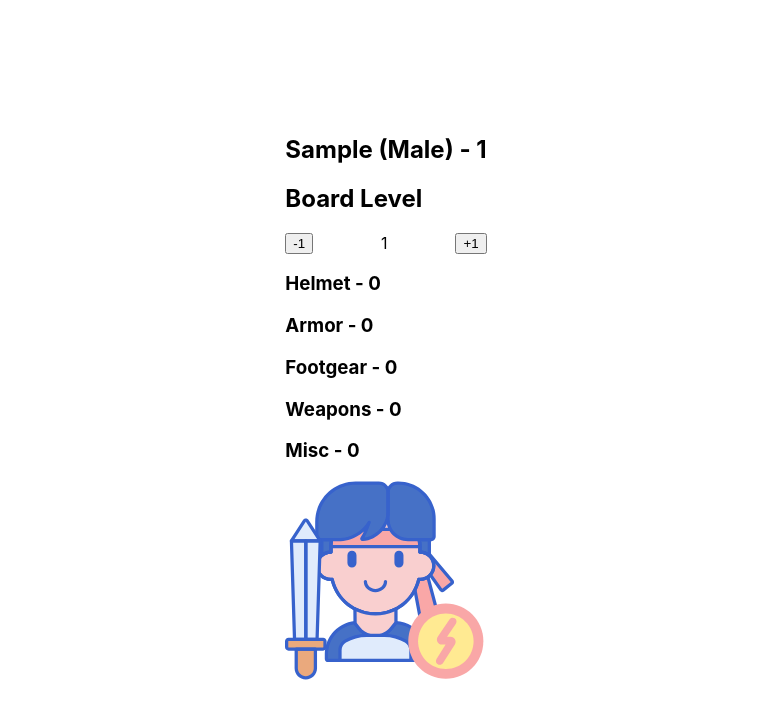
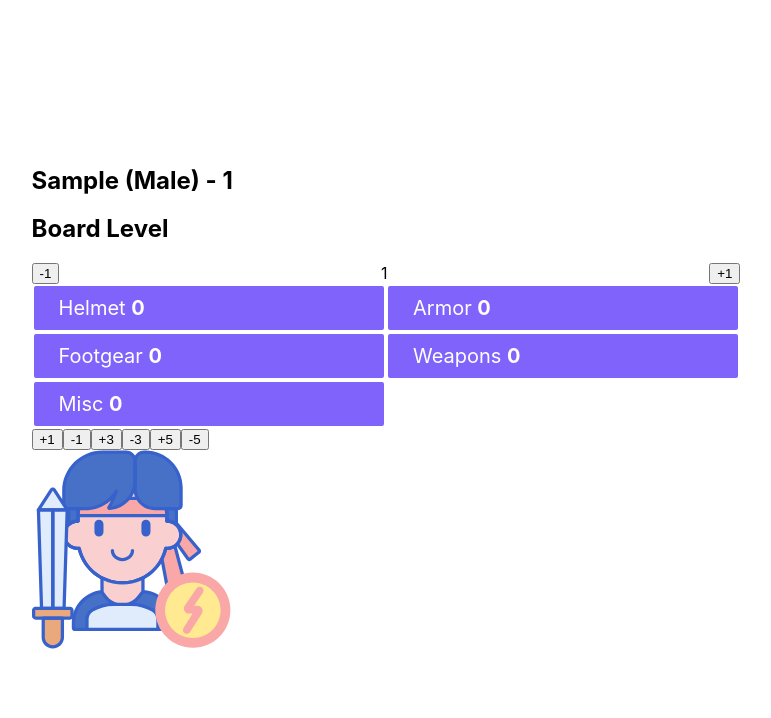
Before and after one commit to CodeyPacker/munchkin, a Next.js app: page / in a window 1280 px wide. Both pictures are taken after typing "Sample" into the empty fields and a click on the button "Submit". Shown: the top 718 px of the page, without its empty margins (254-1025 px from the left). Built offline with nearby package versions, Linux system fonts and the light colour scheme.

Commit message:
Refactored Equipment to use only one set of buttons

```diff
--- a/components/CharacterScreen.js
+++ b/components/CharacterScreen.js
@@ -1,6 +1,6 @@
 import _JSXStyle from "styled-jsx/style";
 import Image from "next/image";
-import EquipmentList from "./equipment/EquipmentList";
+import EquipmentList from "./EquipmentList";
 
 const CharacterScreen = ({
   handleLevelChange,
@@ -11,6 +11,7 @@ const CharacterScreen = ({
   playerTotal,
   handlePlayerTotal,
   handleAllEquipmentLevels,
+  allEquipmentLevels,
 }) => {
   const handleAllChanges = (amount) => {
     handleLevelChange(amount);
@@ -29,7 +30,10 @@ const CharacterScreen = ({
         <button onClick={() => handleAllChanges(+1)}>+1</button>
       </div>
       <div className="character-power">
-        <EquipmentList handleAllEquipmentLevels={handleAllEquipmentLevels} />
+        <EquipmentList
+          allEquipmentLevels={allEquipmentLevels}
+          handleAllEquipmentLevels={handleAllEquipmentLevels}
+        />
       </div>
       <Image
         className="player-icon"
--- /dev/null
+++ b/components/EquipmentList.js
@@ -0,0 +1,110 @@
+import { useState } from "react";
+import _JSXStyle from "styled-jsx/style";
+
+const EquipmentList = ({ handleAllEquipmentLevels, allEquipmentLevels }) => {
+  const [powerLevel, setPowerLevel] = useState(0);
+  const [activeEquipment, setActiveEquipment] = useState("");
+
+  const handleEquipmentLevelChange = (type, amount) => {
+    setPowerLevel((prevPower) => prevPower + amount);
+    handleAllEquipmentLevels(type, amount);
+  };
+
+  const handleActiveEquipment = (type) => {
+    setActiveEquipment(type);
+  };
+
+  console.log(allEquipmentLevels);
+
+  return (
+    <div className="equipment-list">
+      <span
+        role="button"
+        tabIndex="0"
+        className={`equipment ${activeEquipment === "helmet" && "active"}`}
+        onClick={() => handleActiveEquipment("helmet")}
+      >
+        Helmet <span className="level">{allEquipmentLevels.helmet}</span>
+      </span>
+      <span
+        role="button"
+        tabIndex="0"
+        className={`equipment ${activeEquipment === "armor" && "active"}`}
+        onClick={() => handleActiveEquipment("armor")}
+      >
+        Armor <span className="level">{allEquipmentLevels.armor}</span>
+      </span>
+      <span
+        role="button"
+        tabIndex="0"
+        className={`equipment ${activeEquipment === "footgear" && "active"}`}
+        onClick={() => handleActiveEquipment("footgear")}
+      >
+        Footgear <span className="level">{allEquipmentLevels.footgear}</span>
+      </span>
+      <span
+        role="button"
+        tabIndex="0"
+        className={`equipment ${activeEquipment === "weapons" && "active"}`}
+        onClick={() => handleActiveEquipment("weapons")}
+      >
+        Weapons <span className="level">{allEquipmentLevels.weapons}</span>
+      </span>
+      <span
+        role="button"
+        tabIndex="0"
+        className={`equipment ${activeEquipment === "misc" && "active"}`}
+        onClick={() => handleActiveEquipment("misc")}
+      >
+        Misc <span className="level">{allEquipmentLevels.misc}</span>
+      </span>
+
+      <div className="buttons">
+        <button onClick={() => handleEquipmentLevelChange(activeEquipment, +1)}>
+          +1
+        </button>
+        <button onClick={() => handleEquipmentLevelChange(activeEquipment, -1)}>
+          -1
+        </button>
+        <button onClick={() => handleEquipmentLevelChange(activeEquipment, +3)}>
+          +3
+        </button>
+        <button onClick={() => handleEquipmentLevelChange(activeEquipment, -3)}>
+          -3
+        </button>
+        <button onClick={() => handleEquipmentLevelChange(activeEquipment, +5)}>
+          +5
+        </button>
+        <button onClick={() => handleEquipmentLevelChange(activeEquipment, -5)}>
+          -5
+        </button>
+      </div>
+
+      <style jsx>{`
+        .equipment {
+          font-size: 20px;
+          display: inline-block;
+          border: 2px solid #fff;
+          border-radius: 4px;
+          width: 50%;
+          background-color: #8063fa;
+          color: #fff;
+          padding: 10px 25px;
+        }
+
+        .equipment.active {
+          color: #8063fa;
+          background-color: #fff;
+          border: 2px solid #8063fa;
+          font-weight: bold;
+        }
+
+        .level {
+          font-weight: bold;
+        }
+      `}</style>
+    </div>
+  );
+};
+
+export default EquipmentList;
--- a/components/equipment/Equipment.js
+++ /dev/null
@@ -1,31 +0,0 @@
-import { useState } from "react";
-
-const Equipment = ({ type, handleAllEquipmentLevels }) => {
-  const [showButtons, setShowButtons] = useState(false);
-  const [powerLevel, setPowerLevel] = useState(0);
-
-  const handleShowButtons = () => setShowButtons((prevShow) => !prevShow);
-
-  const handleEquipmentLevelChange = (amount) => {
-    setPowerLevel((prevPower) => prevPower + amount);
-    handleAllEquipmentLevels(type, amount);
-  };
-
-  return (
-    <div>
-      <h3 onClick={() => handleShowButtons()}>
-        {type} - {powerLevel}
-      </h3>
-      <div className={!showButtons ? "hide" : "show"}>
-        <button onClick={() => handleEquipmentLevelChange(+1)}>+1</button>
-        <button onClick={() => handleEquipmentLevelChange(-1)}>-1</button>
-        <button onClick={() => handleEquipmentLevelChange(+3)}>+3</button>
-        <button onClick={() => handleEquipmentLevelChange(-3)}>-3</button>
-        <button onClick={() => handleEquipmentLevelChange(+5)}>+5</button>
-        <button onClick={() => handleEquipmentLevelChange(-5)}>-5</button>
-      </div>
-    </div>
-  );
-};
-
-export default Equipment;
--- a/components/equipment/EquipmentList.js
+++ /dev/null
@@ -1,30 +0,0 @@
-import Equipment from "./Equipment";
-
-const EquipmentList = ({ handleAllEquipmentLevels }) => {
-  return (
-    <div>
-      <Equipment
-        handleAllEquipmentLevels={handleAllEquipmentLevels}
-        type="Helmet"
-      />
-      <Equipment
-        handleAllEquipmentLevels={handleAllEquipmentLevels}
-        type="Armor"
-      />
-      <Equipment
-        handleAllEquipmentLevels={handleAllEquipmentLevels}
-        type="Footgear"
-      />
-      <Equipment
-        handleAllEquipmentLevels={handleAllEquipmentLevels}
-        type="Weapons"
-      />
-      <Equipment
-        handleAllEquipmentLevels={handleAllEquipmentLevels}
-        type="Misc"
-      />
-    </div>
-  );
-};
-
-export default EquipmentList;
```
